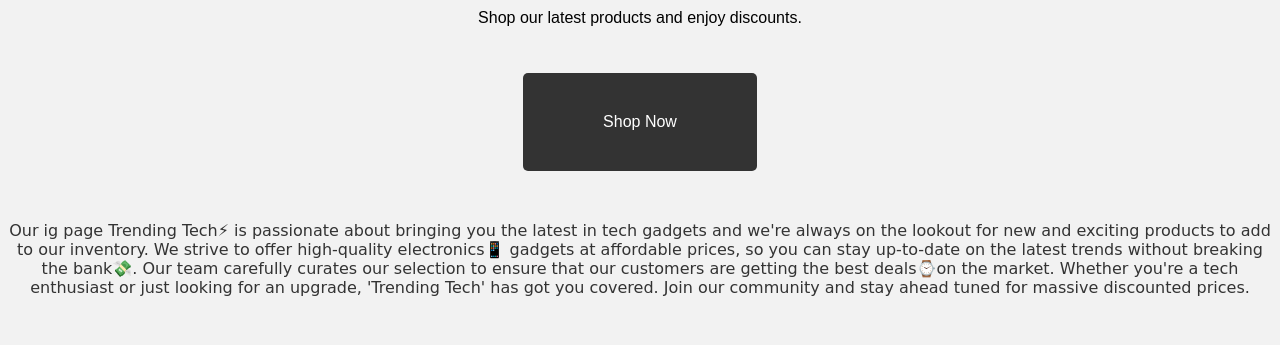
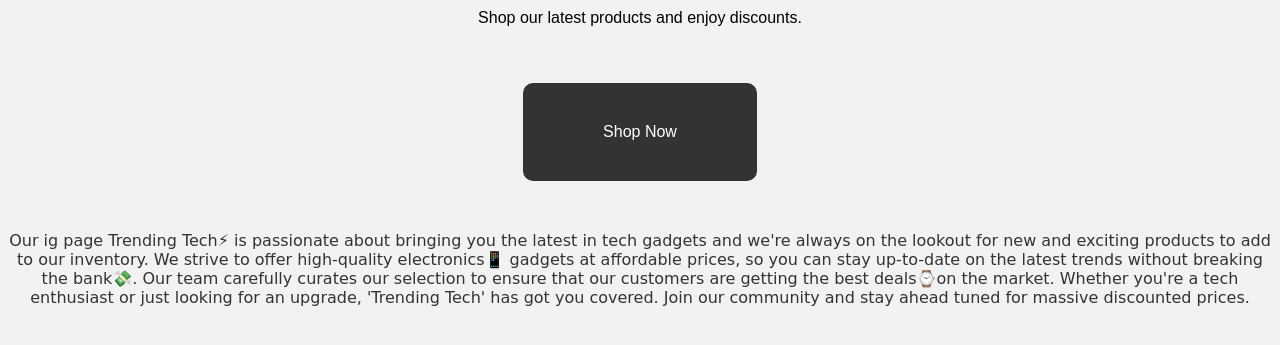
Before and after one commit to thetrendingtech/products, a plain HTML site: page index.html in a window 1280 px wide. Shown: the part 213-558 px from the top of the page. Drawn offline with Linux system fonts and the light colour scheme.

Commit message:
Update style1.css

```diff
--- a/style1.css
+++ b/style1.css
@@ -37,9 +37,9 @@ body {
     background-color: #333;
     color: #fff;
     padding: 40px 80px;
-    border-radius: 5px;
+    border-radius: 10px;
     display: inline-block;
-    margin-top: 30px;
+    margin-top: 40px;
     text-decoration: none;
     size: 50px;
   }
```
